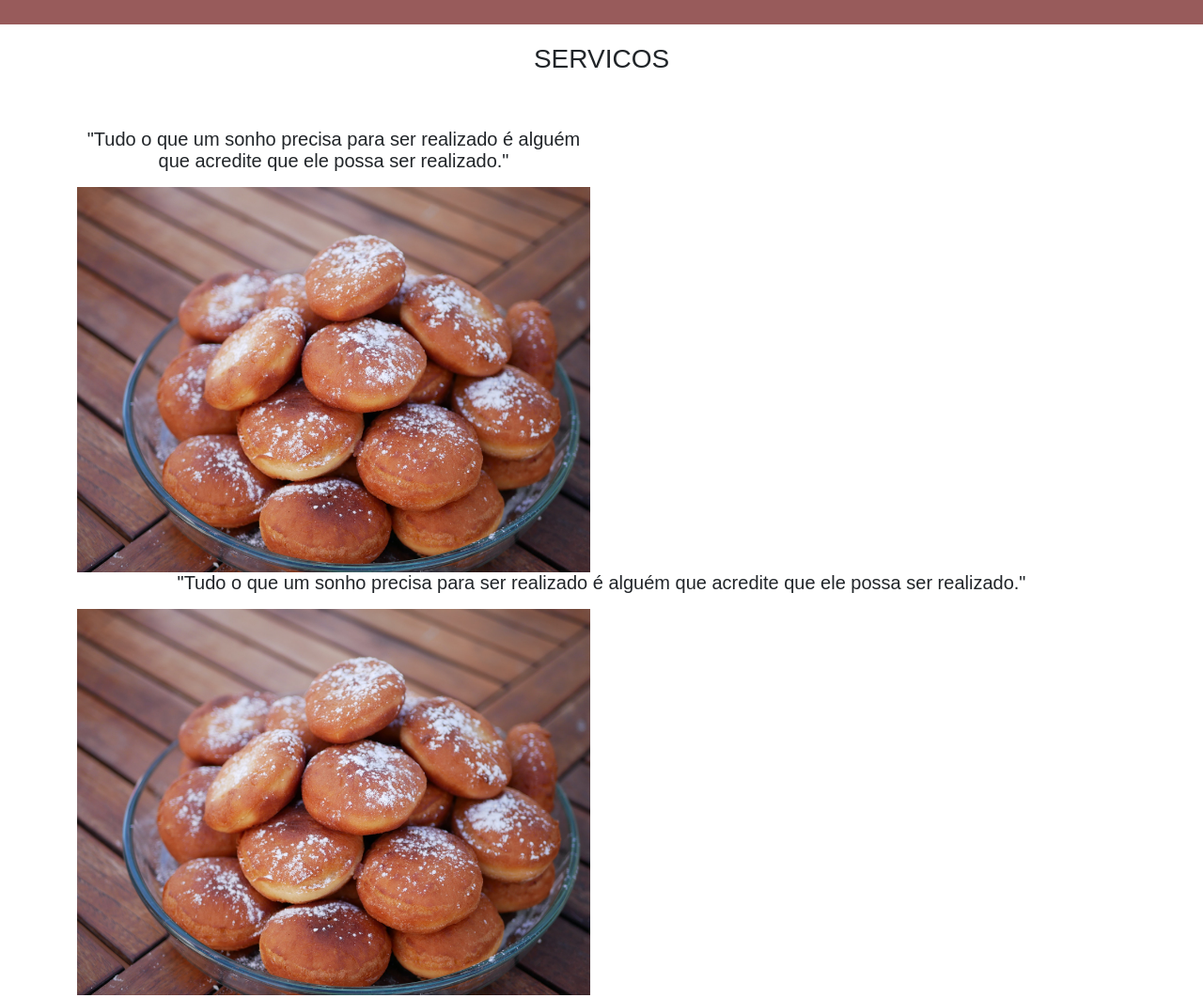
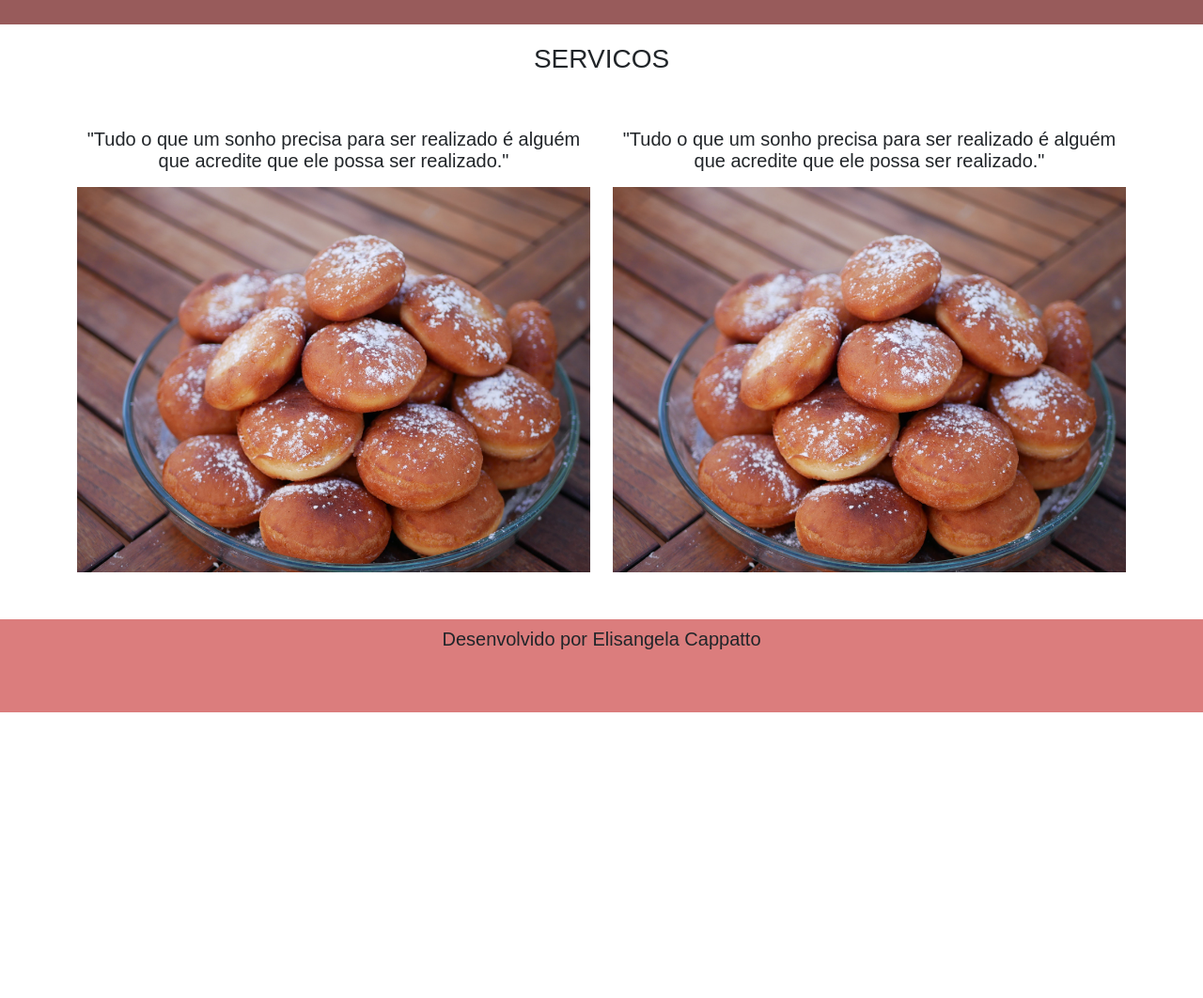
Before and after one commit to EliCappatto/site_bootstrap, a plain HTML site: page index.html in a window 1280 px wide. Shown: the part 760-1822 px from the top of the page at 94% size. After the commit the page ends 1518 px from the top, so only its background shows below. Drawn offline with Linux system fonts and the light colour scheme.

Commit message:
alteração main

```diff
--- a/index.html
+++ b/index.html
@@ -60,11 +60,13 @@
                <div class="container">
                     <div class="row">
                         <div class="col-lg-6">
-                            <p>"Tudo o que um sonho precisa para ser realizado é alguém que acredite que ele possa ser realizado."</p>
+                            <p>"Tudo o que um sonho precisa para ser realizado é alguém que acredite que ele possa ser realizado."
+                            </p>
                             <img src="img/donuts.jpg" width="100%">
                         </div>
-                        <p>"Tudo o que um sonho precisa para ser realizado é alguém que acredite que ele possa ser realizado."</p>
-                        <div class="col-lg-6">
+                            <div class="col-lg-6">
+                            <p>"Tudo o que um sonho precisa para ser realizado é alguém que acredite que ele possa ser realizado."
+                            </p>
                             <img src="img/donuts.jpg" width="100%">
                         </div>
                         </div>
@@ -74,7 +76,7 @@
         </section>
 
         <footer class="container-fluid text-center bg-footer margin">
-            <p>Desenvolvido por Elisangela</p>
+            <p>Desenvolvido por Elisangela Cappatto</p>
         </footer>
 
     </body>
```
